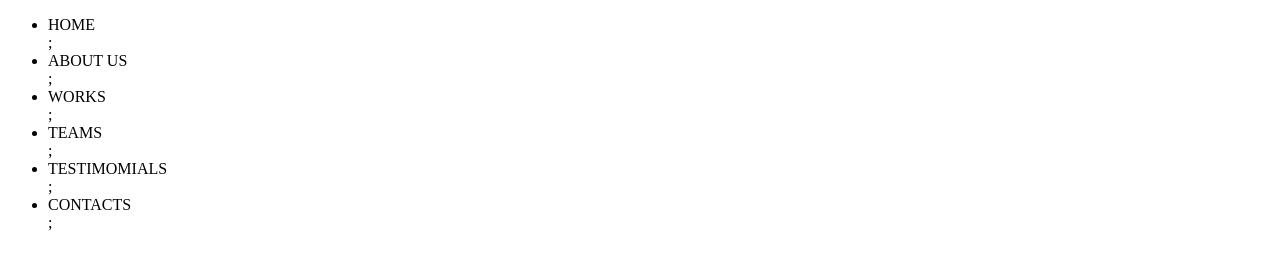
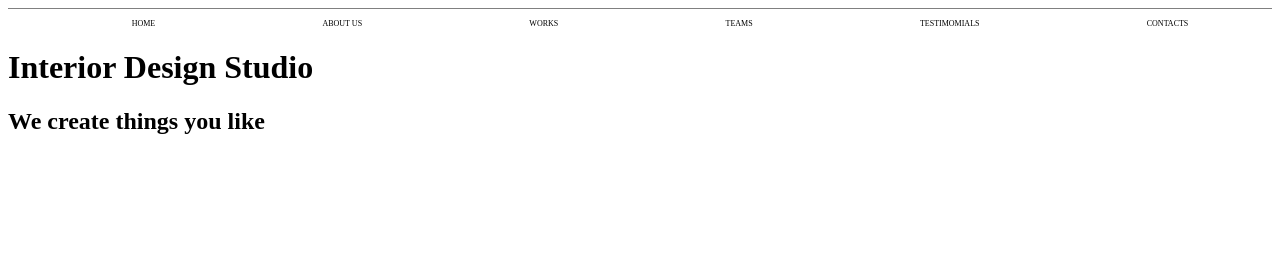
Before and after one commit to Viktory2022/Viktory2022-30032022-Landing, a plain HTML site: page index.html in a window 1280 px wide. Drawn offline with Linux system fonts and the light colour scheme.

Commit message:
изменения

```diff
--- a/index.html
+++ b/index.html
@@ -5,23 +5,23 @@
     <meta http-equiv="X-UA-Compatible" content="IE=edge">
     <meta name="viewport" content="width=device-width, initial-scale=1.0">
     <title>Document</title>
-    <ink rel="stylesheet"  href="style.css">
+    <link rel="stylesheet"  href="style.css">
     </head>
-<body>
-     <div class="nav">
+    <body>
         <header>
-        <ul>
-            <li>HOME</li>;
-<li>ABOUT US</li>;
-<li>WORKS</li>;
-<li>TEAMS</li>;
-<li>TESTIMOMIALS</li>;
-<li>CONTACTS</li>;
-
-        </ul>
-    </header>
-    </div>
-
+            <ul>
+                <li>HOME</li>
+                <li>ABOUT US</li>
+                <li>WORKS</li>
+                <li>TEAMS</li>
+                <li>TESTIMOMIALS</li>
+                <li>CONTACTS</li>
+            </ul>
+        </header>
+        <div>
+           <h1>Interior Design Studio</h1>
+           <h2>We create things you like</h2>
+        </div>
 
 </body>
 </html>
--- a/style.css
+++ b/style.css
@@ -1,10 +1,9 @@
-/* body {
-
-} */
 ul {
-    display:flex;
-    justify-content: space-between;
+    display: flex;
+    justify-content: space-around;
     align-items: center;
     list-style-type: none;
-
+    border-top: 1px solid gray;
+    padding-top: 10px;
+    font-size: 8px;
 }
```
